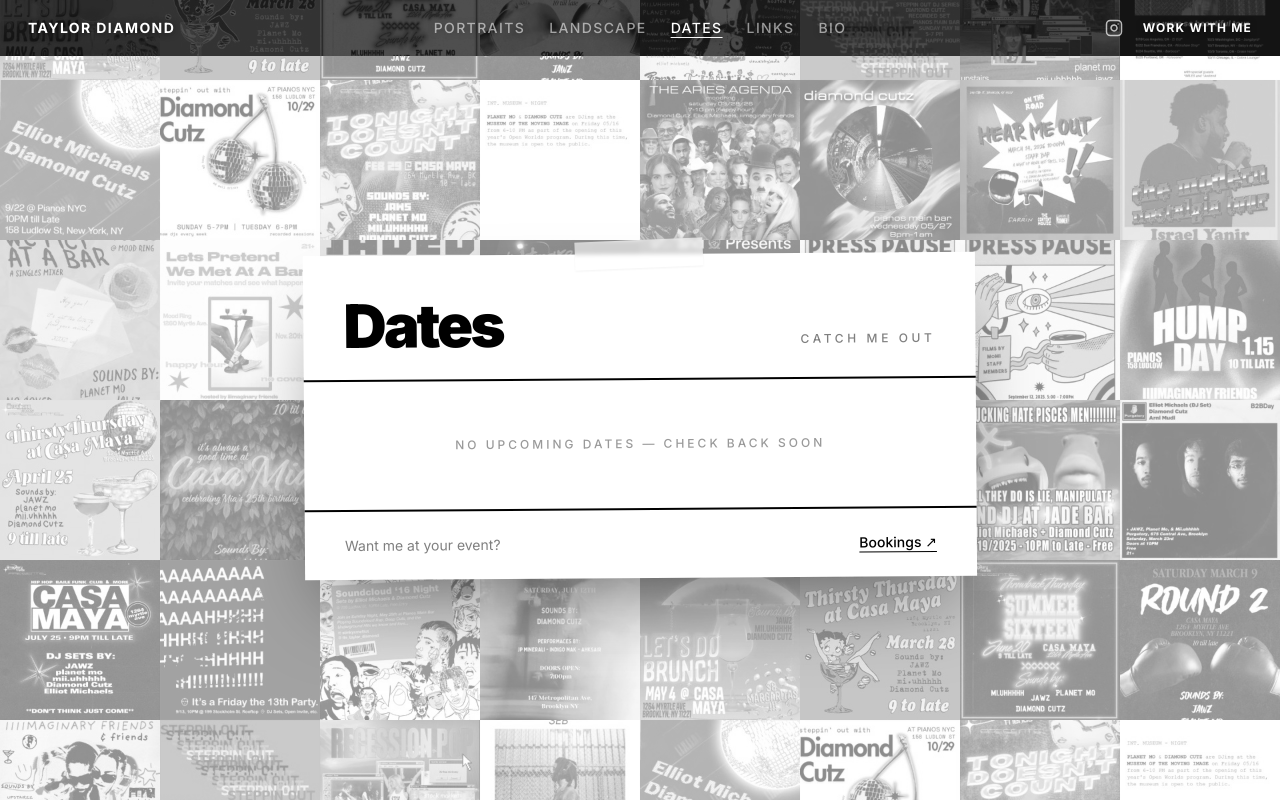
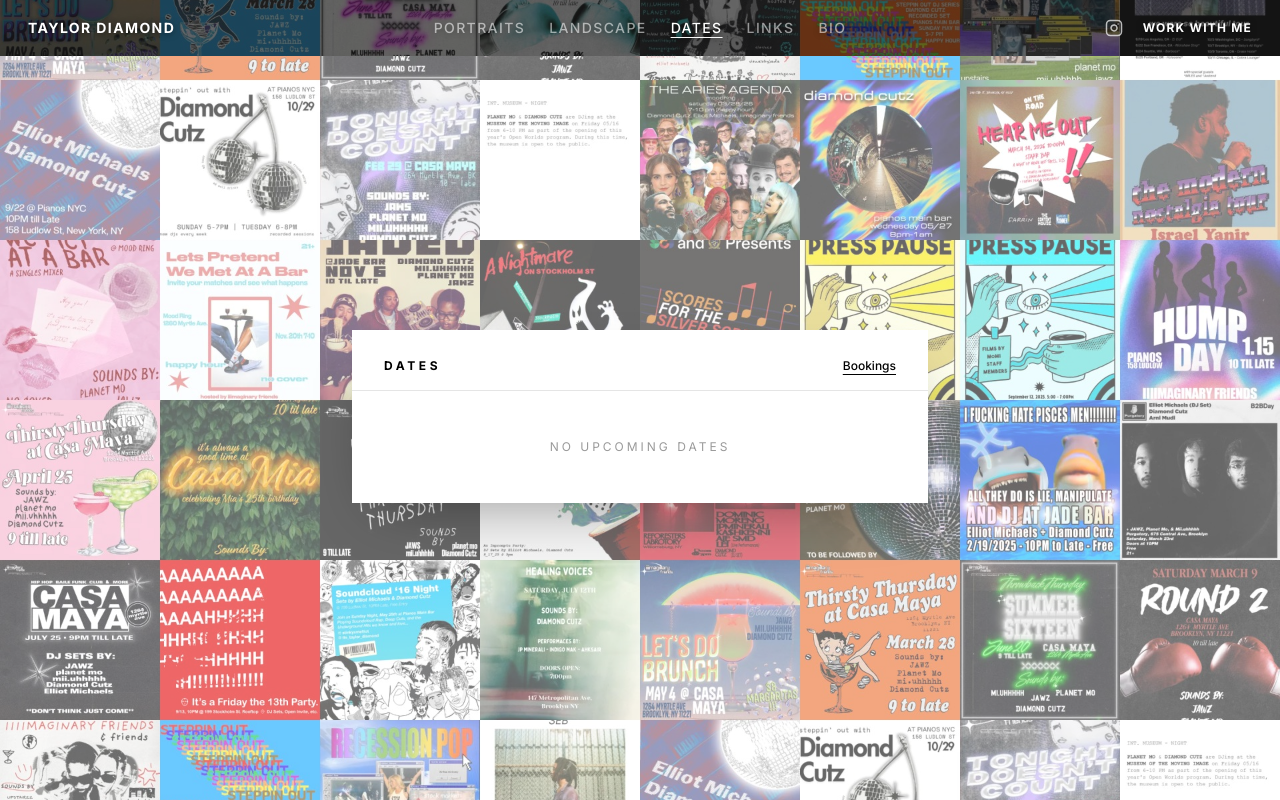
Before and after one commit to wi11s/diamond, a Next.js app: page /dates in a window 1280 px wide. Built offline with nearby package versions, Linux system fonts and the light colour scheme.

Commit message:
Header update

```diff
--- a/src/app/dates/page.tsx
+++ b/src/app/dates/page.tsx
@@ -18,83 +18,61 @@
 
   return (
     <div className="relative min-h-screen">
-      {/* Flyer wall pushed back to black & white so the schedule reads */}
-      <div className="fixed inset-0 -z-10 bg-[url('/dates-bg.jpg')] bg-cover bg-center grayscale" />
-      <div className="fixed inset-0 -z-10 bg-white/55" />
+      {/* Flyer wall in full color, lightly washed so the list reads */}
+      <div className="fixed inset-0 -z-10 bg-[url('/dates-bg.jpg')] bg-cover bg-center" />
+      <div className="fixed inset-0 -z-10 bg-white/40" />
 
       <main className="min-h-screen flex items-center justify-center px-4 pt-28 pb-20">
-        {/* The schedule: a white sheet taped over the poster wall */}
-        <div className="relative w-full max-w-2xl bg-white text-black shadow-[0_40px_80px_-24px_rgba(0,0,0,0.5)] rotate-[-0.4deg]">
-          <div className="absolute -top-3.5 left-1/2 -translate-x-1/2 w-32 h-7 bg-white/60 backdrop-blur-[2px] rotate-[-2deg] shadow-sm" />
-
-          <header className="flex items-end justify-between gap-4 px-7 sm:px-10 pt-10 pb-6 border-b-2 border-black">
-            <h1 className="text-5xl sm:text-6xl font-black tracking-tighter leading-none">Dates</h1>
-            <p className="text-[10px] sm:text-xs font-medium uppercase tracking-[0.3em] text-black/50 pb-1.5">
-              Catch me out
-            </p>
+        <div className="w-full max-w-xl bg-white text-black shadow-[0_24px_60px_-24px_rgba(0,0,0,0.4)]">
+          <header className="flex items-baseline justify-between px-8 pt-7 pb-4 border-b border-black/10">
+            <h1 className="text-xs font-bold uppercase tracking-[0.3em]">Dates</h1>
+            <a
+              href="mailto:taylor.diamond10@gmail.com"
+              className="text-xs font-medium underline underline-offset-4 hover:opacity-60 transition-opacity"
+            >
+              Bookings
+            </a>
           </header>
 
           {events.length === 0 ? (
-            <p className="px-7 sm:px-10 py-14 text-center text-xs font-medium uppercase tracking-[0.25em] text-black/40">
-              No upcoming dates — check back soon
+            <p className="px-8 py-12 text-center text-xs uppercase tracking-[0.25em] text-black/40">
+              No upcoming dates
             </p>
           ) : (
-            <ul>
+            <ul className="py-2">
               {events.map((event) => {
                 const hasTime = /\d{1,2}:\d{2}/.test(event.date ?? '')
                 const time = event.dt && hasTime
                   ? event.dt.toLocaleTimeString('en-US', { hour: 'numeric', minute: '2-digit' })
                   : ''
+                const dateStr = event.dt
+                  ? event.dt.toLocaleDateString('en-US', { month: 'short', day: 'numeric' })
+                  : (event.date || '')
                 const where = [event.venue, event.location].filter(Boolean).join(', ')
                 const Row = (event.link ? 'a' : 'div') as React.ElementType
                 return (
-                  <li key={event.id} className="border-b border-black/10 last:border-b-0">
+                  <li key={event.id}>
                     <Row
                       {...(event.link ? { href: event.link, target: '_blank', rel: 'noopener noreferrer' } : {})}
-                      className="group grid grid-cols-[3.5rem_1fr_auto] sm:grid-cols-[4.5rem_1fr_auto] items-center gap-4 sm:gap-6 px-7 sm:px-10 py-5 transition-colors duration-200 hover:bg-black hover:text-white"
+                      className="group flex items-baseline gap-4 px-8 py-3.5 transition-colors duration-150 hover:bg-black hover:text-white"
                     >
-                      <div className="text-center">
-                        {event.dt ? (
-                          <>
-                            <div className="text-[10px] font-medium uppercase tracking-[0.25em] opacity-50">
-                              {event.dt.toLocaleDateString('en-US', { month: 'short' })}
-                            </div>
-                            <div className="text-2xl sm:text-3xl font-black leading-none tabular-nums">
-                              {event.dt.getDate()}
-                            </div>
-                          </>
-                        ) : (
-                          <div className="text-xs font-bold">{event.date}</div>
-                        )}
-                      </div>
-                      <div className="min-w-0">
-                        <div className="text-base sm:text-lg font-bold leading-snug">{event.title}</div>
-                        {where && <div className="text-xs sm:text-sm opacity-60 truncate">{where}</div>}
-                      </div>
-                      <div className="text-right">
-                        {time && <div className="text-xs sm:text-sm tabular-nums opacity-70">{time}</div>}
-                        {event.link && (
-                          <div className="text-lg leading-none mt-1 opacity-40 group-hover:opacity-100 transition-opacity">
-                            ↗
-                          </div>
-                        )}
-                      </div>
+                      <span className="w-14 shrink-0 text-xs font-medium uppercase tracking-wider opacity-50 tabular-nums">
+                        {dateStr}
+                      </span>
+                      <span className="min-w-0 flex-1 text-sm leading-snug">
+                        <span className="font-semibold">{event.title}</span>
+                        {where && <span className="opacity-50"> — {where}</span>}
+                      </span>
+                      {time && <span className="shrink-0 text-xs tabular-nums opacity-50">{time}</span>}
+                      {event.link && (
+                        <span className="shrink-0 text-sm opacity-30 group-hover:opacity-100 transition-opacity">↗</span>
+                      )}
                     </Row>
                   </li>
                 )
               })}
             </ul>
           )}
-
-          <footer className="flex items-center justify-between gap-4 px-7 sm:px-10 py-6 border-t-2 border-black text-sm">
-            <span className="text-black/50">Want me at your event?</span>
-            <a
-              href="mailto:taylor.diamond10@gmail.com"
-              className="font-medium underline underline-offset-4 hover:opacity-60 transition-opacity"
-            >
-              Bookings ↗
-            </a>
-          </footer>
         </div>
       </main>
     </div>
--- a/src/components/PhotoGallery.tsx
+++ b/src/components/PhotoGallery.tsx
@@ -119,6 +119,20 @@
       {/* Loading overlay — fades out once the first image is ready */}
       <LoadingScreen done={galleryReady} />
 
+      {/* In-flow sliver of the first photo's bottom edge — sits behind the header at the
+          top of the page and simply scrolls away with the content */}
+      {shoots[0]?.photos[0] && (
+        <div aria-hidden className="relative h-14 overflow-hidden">
+          <Image
+            src={shoots[0].photos[0].src}
+            alt=""
+            fill
+            className="object-cover object-bottom"
+            sizes="100vw"
+          />
+        </div>
+      )}
+
       {/* Swipe hint popup */}
       <div className="fixed inset-0 z-50 flex items-center justify-center pointer-events-none">
         <div
@@ -136,7 +150,7 @@
       </div>
 
       {shoots.map((shoot, shootIndex) => (
-        <section key={shoot.name} className="h-screen relative overflow-y-hidden">
+        <section key={shoot.name} className="relative overflow-y-hidden h-[calc(100dvh-3.5rem)]">
           {/* Static photoshoot title at bottom, fades once the row is scrolled */}
           <div
             className={`invert-blend absolute bottom-8 left-8 z-10 pointer-events-none transition-opacity duration-300 ${fadedTitles.has(shootIndex) ? 'opacity-0' : 'opacity-100'}`}
@@ -147,7 +161,7 @@
 
           <div
             ref={(el) => { containerRefs.current[shootIndex] = el }}
-            className="flex overflow-x-auto overflow-y-hidden scrollbar-hide h-screen select-none cursor-grab"
+            className="flex overflow-x-auto overflow-y-hidden scrollbar-hide h-full select-none cursor-grab"
             onScroll={(e) => onScroll(e, shootIndex)}
             onMouseDown={onMouseDown}
             onMouseMove={onMouseMove}
@@ -158,7 +172,7 @@
               <div
                 key={photo.id}
                 ref={idx === 0 ? (el) => { firstImageRefs.current[shootIndex] = el } : undefined}
-                className="relative flex-shrink-0 h-screen overflow-hidden cursor-pointer"
+                className="relative flex-shrink-0 h-full overflow-hidden cursor-pointer"
                 onClick={() => openPhoto(photo)}
               >
                 <Image
@@ -166,7 +180,7 @@
                   alt={photo.alt}
                   width={photo.width}
                   height={photo.height}
-                  className="h-screen w-auto object-contain"
+                  className="h-full w-auto object-contain"
                   draggable={false}
                   priority={shootIndex === 0 && idx < 3}
                   sizes="100vh"
```
